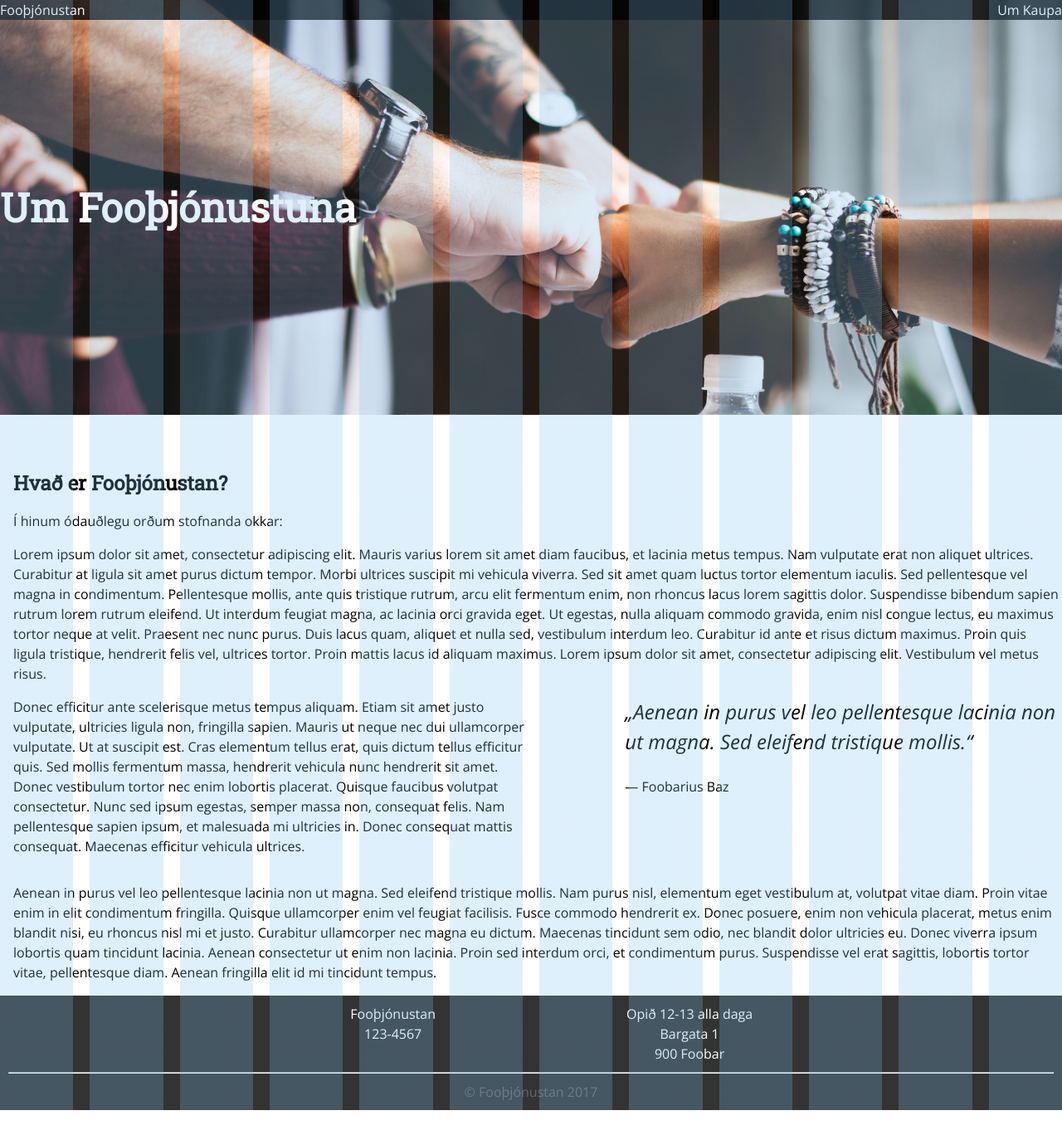
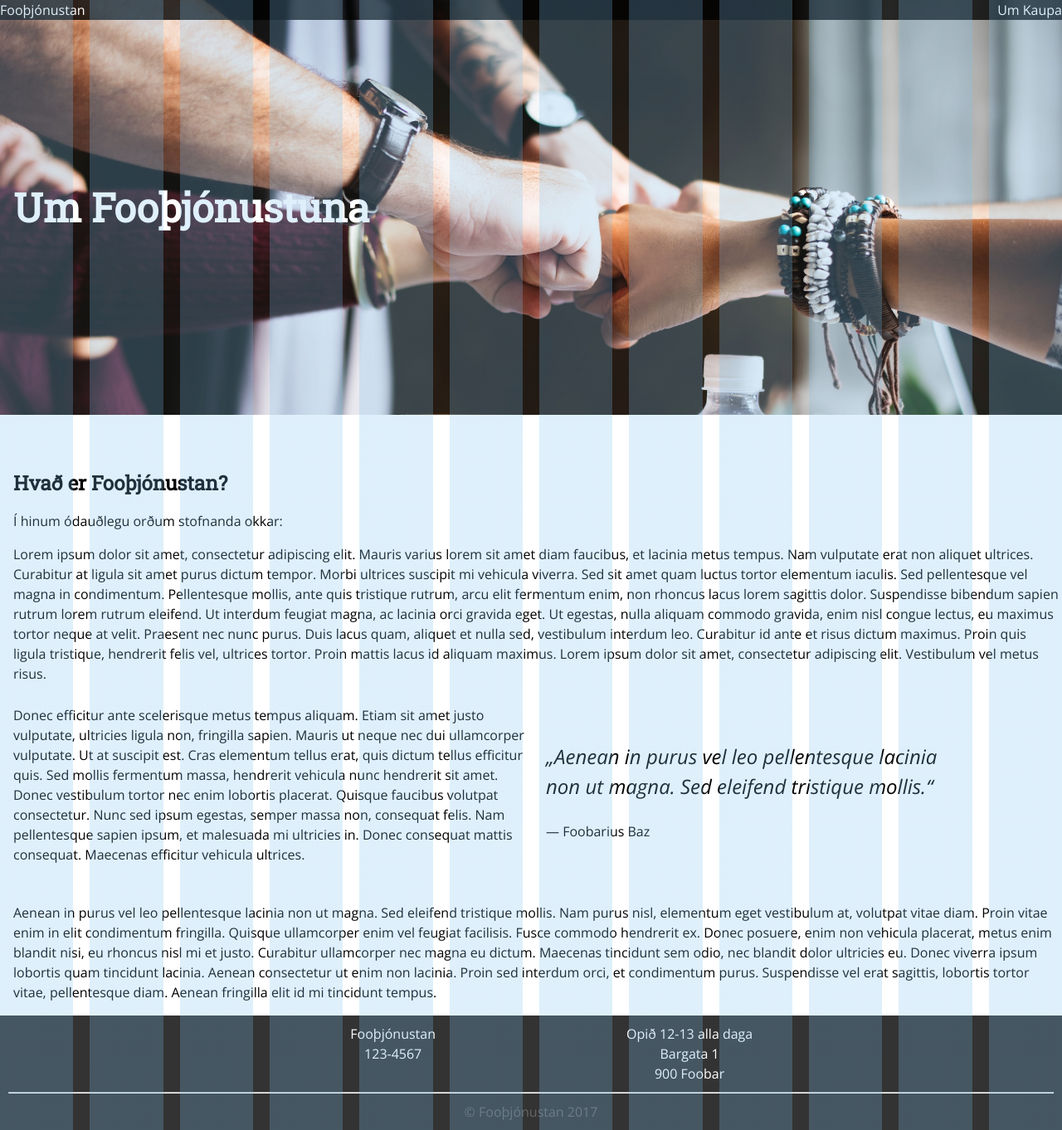
Before and after one commit to vilhelml/vefforitun-2017---hopverk-1, a website: page about.html in a window 1280 px wide. Shown: the whole page at 83% size. Before the commit the page ends 1338 px from the top, so only its background shows below. Drawn offline with nearby package versions, Linux system fonts and the light colour scheme.

Commit message:
Lagað grid setup á about

```diff
--- a/about.html
+++ b/about.html
@@ -34,13 +34,13 @@
           <p class="text text__p">
             Lorem ipsum dolor sit amet, consectetur adipiscing elit. Mauris varius lorem sit amet diam faucibus, et lacinia metus tempus. Nam vulputate erat non aliquet ultrices. Curabitur at ligula sit amet purus dictum tempor. Morbi ultrices suscipit mi vehicula viverra. Sed sit amet quam luctus tortor elementum iaculis. Sed pellentesque vel magna in condimentum. Pellentesque mollis, ante quis tristique rutrum, arcu elit fermentum enim, non rhoncus lacus lorem sagittis dolor. Suspendisse bibendum sapien rutrum lorem rutrum eleifend. Ut interdum feugiat magna, ac lacinia orci gravida eget. Ut egestas, nulla aliquam commodo gravida, enim nisl congue lectus, eu maximus tortor neque at velit. Praesent nec nunc purus. Duis lacus quam, aliquet et nulla sed, vestibulum interdum leo. Curabitur id ante et risus dictum maximus. Proin quis ligula tristique, hendrerit felis vel, ultrices tortor. Proin mattis lacus id aliquam maximus. Lorem ipsum dolor sit amet, consectetur adipiscing elit. Vestibulum vel metus risus.
           </p>
-          <div class="text__row">
-            <div class=" col-6">
+          <div class="text row">
+            <div class="col col-6">
               <p class="text text__p">
                 Donec efficitur ante scelerisque metus tempus aliquam. Etiam sit amet justo vulputate, ultricies ligula non, fringilla sapien. Mauris ut neque nec dui ullamcorper vulputate. Ut at suscipit est. Cras elementum tellus erat, quis dictum tellus efficitur quis. Sed mollis fermentum massa, hendrerit vehicula nunc hendrerit sit amet. Donec vestibulum tortor nec enim lobortis placerat. Quisque faucibus volutpat consectetur. Nunc sed ipsum egestas, semper massa non, consequat felis. Nam pellentesque sapien ipsum, et malesuada mi ultricies in. Donec consequat mattis consequat. Maecenas efficitur vehicula ultrices.
               </p>
             </div>
-            <div class=" col-5">
+            <div class="col col-5">
               <blockquote class="text__blockquote">
                 <p class="text text__blockquote-text">
                   „Aenean in purus vel leo pellentesque lacinia non ut magna. Sed eleifend tristique mollis.“
--- a/scss/heading.scss
+++ b/scss/heading.scss
@@ -8,14 +8,18 @@
   &--one {
     font-size: 3rem;
     font-weight: bold;
+    font-family: Roboto Slab, georgia, serif;
+    padding-left: 1rem;
   }
 
   &--two {
     font-size: 1.5rem;
     padding-bottom: 1rem;
+    font-family: Roboto Slab, georgia, serif;
   }
 
   &--three {
     font-size: 1rem;
+    font-family: Roboto Slab, georgia, serif;
   }
 }
```
Also changed, not shown: styles.css.
